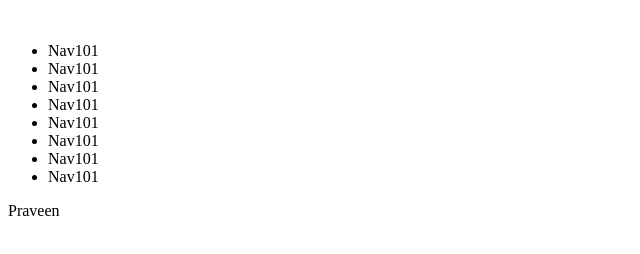
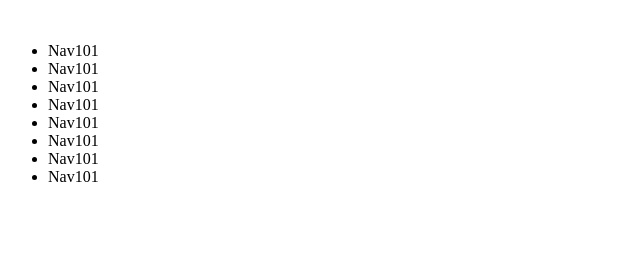
Before and after one commit to DevHimanshu63/CoolProject, a plain HTML site: page index.html in a window 1280 px wide. Shown: the full height of the page, 0-640 px from the left. Drawn offline with Linux system fonts and the light colour scheme.

Commit message:
code change

```diff
--- a/index.html
+++ b/index.html
@@ -33,7 +33,7 @@
         </div>
     </div>
     <div>
-        Praveen
+
 
     </div>
 </body>
```
